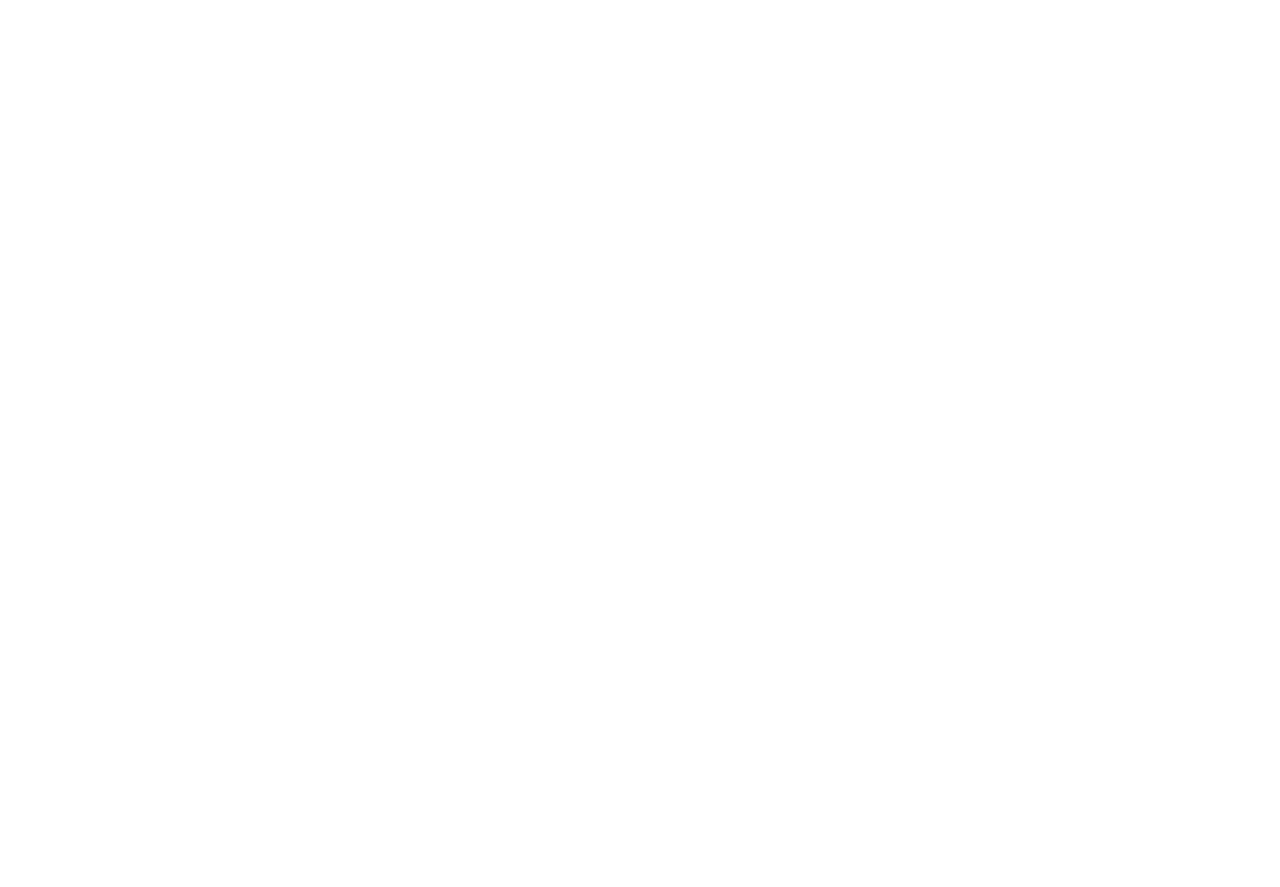
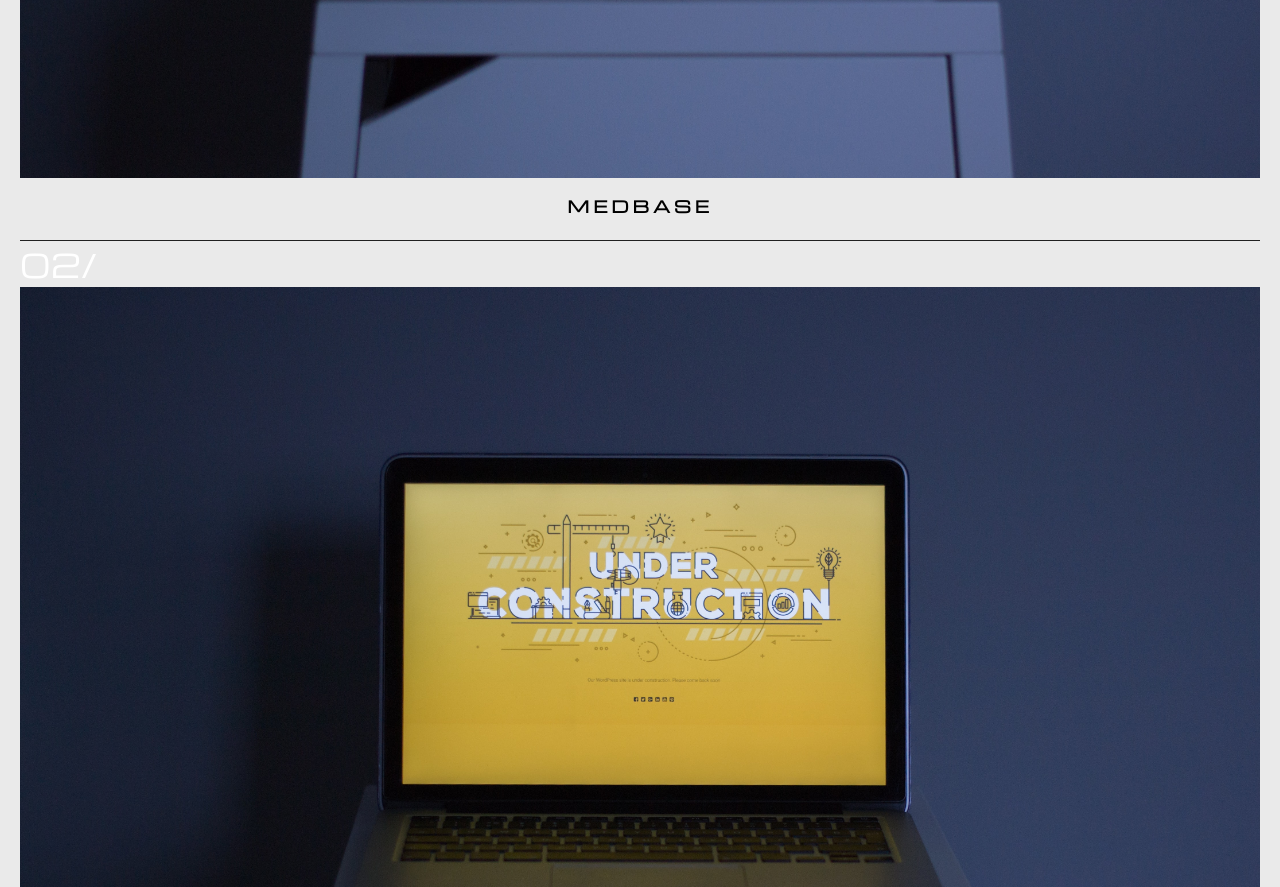
Before and after one commit to wrogoz/portfolio, a React (Create React App) app: page / in a window 1280 px wide. Shown: the part 1017-1904 px from the top of the page. Before the commit the page ends 887 px from the top, so only its background shows below. Built offline with nearby package versions, Linux system fonts and the light colour scheme.

Commit message:
projects components in progress

```diff
--- a/src/App.tsx
+++ b/src/App.tsx
@@ -29,7 +29,7 @@
 
 const Container = styled.div`
   width:100vw;
-  height:100vh;
+  min-height:100vh;
   background:#eaeaea;
   font-family: 'Michroma', sans-serif;
 `
--- a/src/components/home_elements/projects.tsx
+++ b/src/components/home_elements/projects.tsx
@@ -1,13 +1,33 @@
 import React from 'react';
 import styled, { keyframes } from 'styled-components'
-
-
+import Project from './projects_elements/project'
+import underContruction from '../../assets/images/underContruction.jpg'
 const Projects = ()=>{
     return(
         <ProjectsBox>
             <SectionName>
                 Selected works
             </SectionName>
+            <Project
+            projectNumber='01/'
+            projectImg={underContruction}
+            projectTitle="Medbase" />
+
+<Project
+            projectNumber='02/'
+            projectImg={underContruction}
+            projectTitle="Klinika laserowa" />
+
+<Project
+            projectNumber='03/'
+            projectImg={underContruction}
+            projectTitle="Architektura A+B" />
+
+<Project
+            projectNumber='04/'
+            projectImg={underContruction}
+            projectTitle="Weather App" />
+
         </ProjectsBox>
     )
 }
--- /dev/null
+++ b/src/components/home_elements/projects_elements/project.tsx
@@ -0,0 +1,66 @@
+import React from 'react'
+import styled, { keyframes } from 'styled-components'
+
+interface ProjectProps{
+    projectNumber:string
+    projectImg:any
+    projectTitle:string
+}
+
+const Project = (props:ProjectProps)=>{
+    return(
+        <ProjectBox>
+            <ProjectNum>
+                {props.projectNumber}
+            </ProjectNum>
+            <img src={props.projectImg} alt=""/>
+            <ProjectTitle>{props.projectTitle}</ProjectTitle>
+        </ProjectBox>
+    )
+}
+
+const underLineAnimation = keyframes`
+  from {
+    width:0;
+  }
+
+  to {
+    width:100%;
+  }
+`;
+const ProjectBox = styled.div`
+    display:flex;
+    flex-direction:column;
+    position: relative;
+    padding-bottom:1.5rem;
+    img{
+        height:auto;
+        width:100%;
+        margin:0 auto;
+    }
+    &:after{
+        content:"";
+        position:absolute;
+        bottom:0;
+        left:0;
+        width:100%;
+        height:1px;
+        background-color:#202020;
+
+
+        animation:${underLineAnimation} 2s cubic-bezier(.19, 1, 0.22, 1);
+    }
+`
+const ProjectNum = styled.p`
+    color:#fff;
+    font-size:2rem;
+    `
+const ProjectTitle=styled.h2`
+    text-align:center;
+    text-transform:uppercase;
+    font-size: 1rem;
+    padding-top: 1rem;
+    letter-spacing: 4px;
+}
+`
+export default Project
```
Also changed, not shown: src/assets/images/underContruction.jpg (added).
